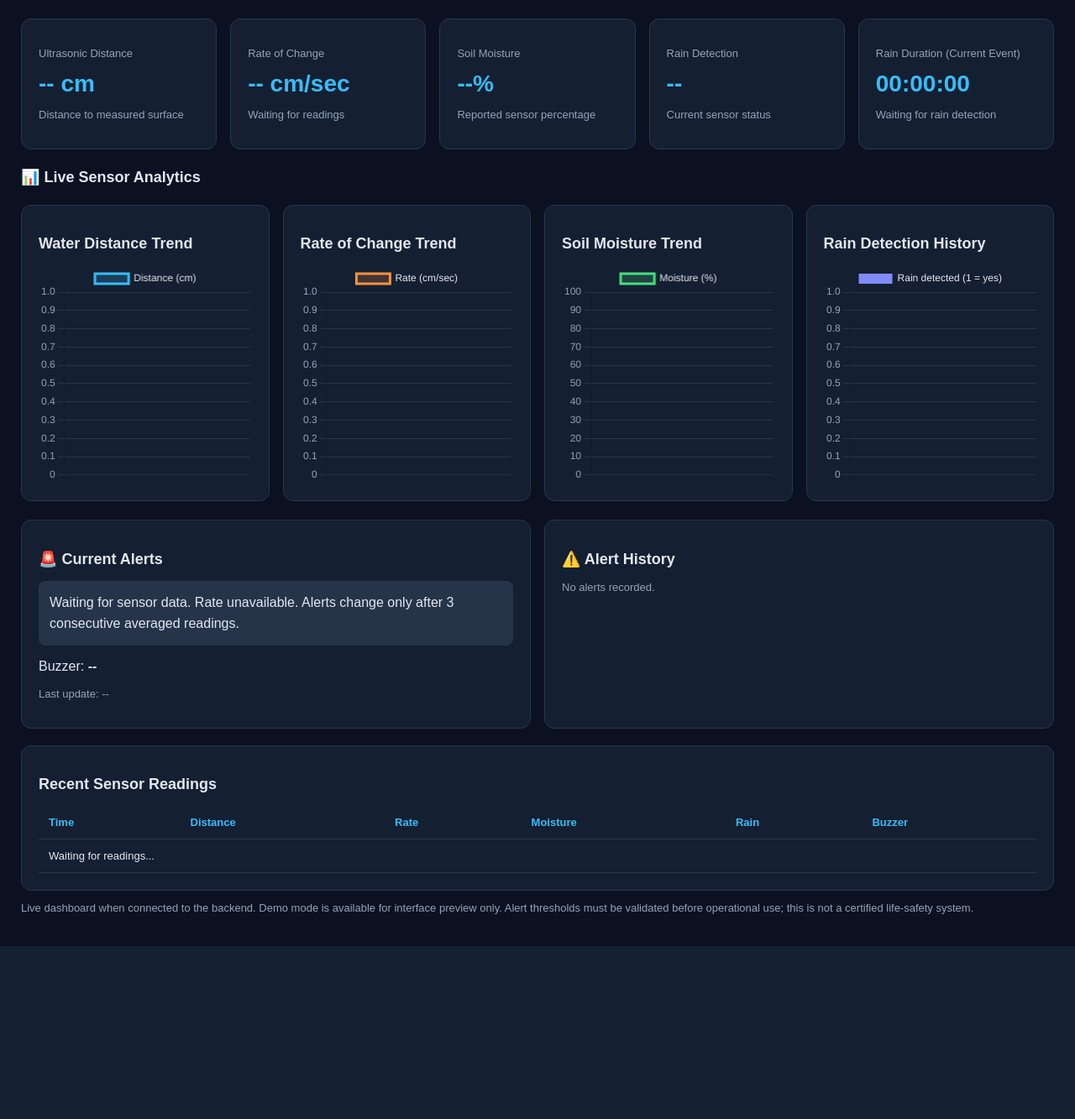
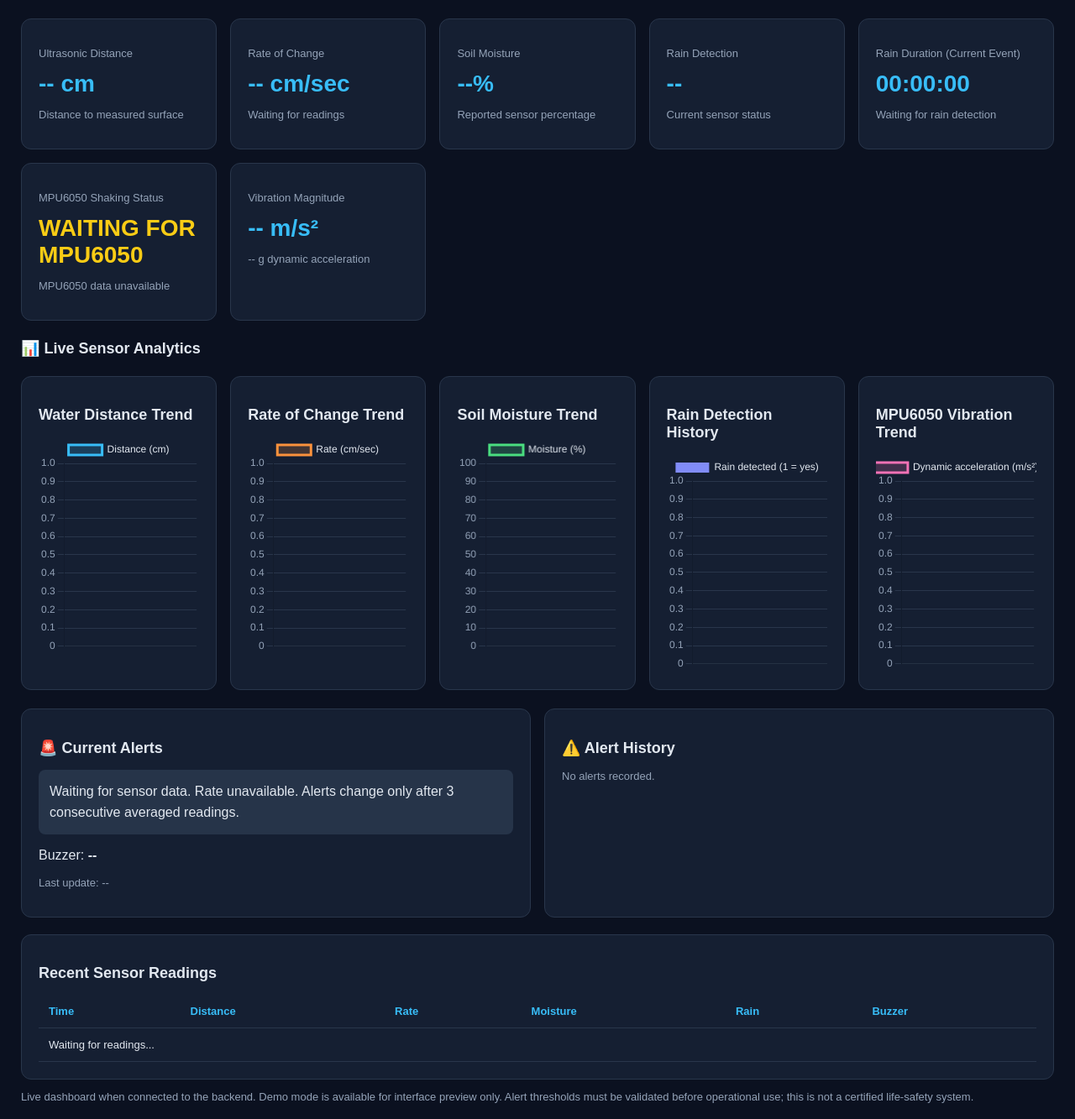
Before and after one commit to khushal-iitjammu/energy-hackathon, a Flask app: page / in a window 1280 px wide. Shown: the part 134-1467 px from the top of the page at 84% size. Before the commit the page ends 1261 px from the top, so only its background shows below. Run offline with Flask 3, Linux system fonts and the light colour scheme; data that the repository does not hold is empty.

Commit message:
Update index.html

```diff
--- a/templates/index.html
+++ b/templates/index.html
@@ -22,6 +22,9 @@ h1{color:#38bdf8}h2{font-size:18px}
 .lower{display:grid;grid-template-columns:1fr 1fr;gap:16px}
 #alert{padding:13px;border-radius:8px;background:#263449;line-height:1.6;overflow-wrap:anywhere}
 #alert.normal{border-left:4px solid #4ade80}#alert.low{border-left:4px solid #facc15}#alert.high{border-left:4px solid #fb7185}
+#earthquakeStatus.alert-state{color:#fb7185}
+#earthquakeStatus.normal-state{color:#4ade80}
+#earthquakeStatus.waiting-state{color:#facc15}
 table{width:100%;border-collapse:collapse;white-space:nowrap;font-size:13px}
 th,td{text-align:left;padding:12px;border-bottom:1px solid #29364b}
 th{color:#38bdf8}.table-wrap{overflow-x:auto}
@@ -45,6 +48,8 @@ button.secondary{background:#334155}
   <div class="card"><p class="muted">Soil Moisture</p><div class="value" id="moisture">--%</div><p class="muted">Reported sensor percentage</p></div>
   <div class="card"><p class="muted">Rain Detection</p><div class="value" id="rain">--</div><p class="muted">Current sensor status</p></div>
   <div class="card"><p class="muted">Rain Duration (Current Event)</p><div class="value" id="rainDuration">00:00:00</div><p class="muted" id="rainDurationNote">Waiting for rain detection</p></div>
+  <div class="card"><p class="muted">MPU6050 Shaking Status</p><div class="value" id="earthquakeStatus">WAITING</div><p class="muted" id="earthquakeNote">Waiting for MPU6050 data</p></div>
+  <div class="card"><p class="muted">Vibration Magnitude</p><div class="value" id="vibration">-- m/s²</div><p class="muted" id="vibrationG">-- g dynamic acceleration</p></div>
 </section>
 
 <h2>📊 Live Sensor Analytics</h2>
@@ -53,6 +58,7 @@ button.secondary{background:#334155}
   <div class="panel"><h2>Rate of Change Trend</h2><div class="chart"><canvas id="rateChart"></canvas></div></div>
   <div class="panel"><h2>Soil Moisture Trend</h2><div class="chart"><canvas id="moistureChart"></canvas></div></div>
   <div class="panel"><h2>Rain Detection History</h2><div class="chart"><canvas id="rainChart"></canvas></div></div>
+  <div class="panel"><h2>MPU6050 Vibration Trend</h2><div class="chart"><canvas id="vibrationChart"></canvas></div></div>
 </section>
 
 <section class="lower">
@@ -176,6 +182,7 @@ charts.distance=createChart("distanceChart","Distance (cm)","#38bdf8");
 charts.rate=createChart("rateChart","Rate (cm/sec)","#fb923c");
 charts.moisture=createChart("moistureChart","Moisture (%)","#4ade80","line",0,100);
 charts.rain=createChart("rainChart","Rain detected (1 = yes)","#818cf8","bar",0,1);
+charts.vibration=createChart("vibrationChart","Dynamic acceleration (m/s²)","#f472b6");
 const el=id=>document.getElementById(id);
 const fmt=(v,n=2)=>v===null||v===undefined||v===""||!Number.isFinite(Number(v))?"--":Number(v).toFixed(n);
 function addAlert(message,time){
@@ -194,6 +201,21 @@ function render(d,rows=[]){
   el("rain").textContent=d.rain_digital_output==null?"--":(Number(d.rain_digital_output)===1?"DETECTED":"NO RAIN");
   updateRainTimerFromReading(d.rain_digital_output);
   el("buzzer").textContent=d.buzzer_digital_status==null?"--":(Number(d.buzzer_digital_status)===1?"ACTIVE":"OFF");
+
+  // MPU6050 fields are supplied by the updated Flask /api/latest endpoint.
+  const mpuValid=d.mpu_valid===true || Number(d.mpu_valid)===1;
+  const quake=Boolean(d.earthquake_detected===true || Number(d.earthquake_detected)===1);
+  const quakeStatus=d.earthquake_status || (mpuValid ? (quake?"VIBRATION_ALERT":"NORMAL") : "MPU6050_UNAVAILABLE");
+  const quakeEl=el("earthquakeStatus");
+  quakeEl.textContent=quakeStatus.replaceAll("_"," ");
+  quakeEl.className=quake ? "value alert-state" : (mpuValid ? "value normal-state" : "value waiting-state");
+  el("earthquakeNote").textContent=mpuValid
+    ? (quake ? "Possible strong shaking detected — verify locally" : "MPU6050 data received")
+    : "MPU6050 data unavailable";
+  el("vibration").textContent=d.vibration_m_s2==null ? "-- m/s²" : fmt(d.vibration_m_s2,3)+" m/s²";
+  el("vibrationG").textContent=d.vibration_g==null ? "-- g dynamic acceleration" : fmt(d.vibration_g,3)+" g dynamic acceleration";
+
+  if(quake) addAlert("MPU6050: possible strong shaking detected",d.received_at);
   el("updated").textContent=d.received_at||"--";
   const rate=avgRate;
   el("direction").textContent=rate==null?"Waiting for readings":rate>0.001?"Average trend: water level rising":rate< -0.001?"Average trend: water level falling":"Average trend: relatively stable";
@@ -214,6 +236,7 @@ function render(d,rows=[]){
   charts.rate.data.datasets[0].data=recent.map(r=>r.rate_cm_s ?? (r.rate_cm_min==null?null:Number(r.rate_cm_min)/60));
   charts.moisture.data.datasets[0].data=recent.map(r=>r.soil_moisture_percent);
   charts.rain.data.datasets[0].data=recent.map(r=>r.rain_digital_output==null?null:Number(r.rain_digital_output));
+  charts.vibration.data.datasets[0].data=recent.map(r=>r.vibration_m_s2==null?null:Number(r.vibration_m_s2));
   Object.values(charts).forEach(c=>c.update("none"));
   const table=el("readings");table.replaceChildren();
   rows.slice(-10).reverse().forEach(r=>{
@@ -243,9 +266,15 @@ function demo(){
   const rate=+(Math.random()*0.06-0.01).toFixed(4);
   const alert=rate>=0.033?"HIGH":rate>=0.008?"LOW":"NORMAL";
   const now=new Date().toLocaleTimeString();
+  const vibration=+(Math.random()*1.4).toFixed(3);
+  const quake=vibration>=1.0 && Math.random()>.65;
   const d={connected:true,received_at:now,packet_number:demoPacket,ultrasonic_distance_cm:+demoDistance.toFixed(2),
     rate_cm_s:rate,rate_cm_min:+(rate*60).toFixed(2),soil_moisture_percent:Math.floor(35+Math.random()*50),
-    rain_digital_output:Math.random()>.8?1:0,buzzer_digital_status:alert==="HIGH"?1:0,alert,message:"Simulated data for interface preview"};
+    rain_digital_output:Math.random()>.8?1:0,buzzer_digital_status:alert==="HIGH"?1:0,
+    mpu_valid:true,accel_x:0.1,accel_y:0.05,accel_z:9.80665+vibration,
+    vibration_m_s2:vibration,vibration_g:+(vibration/9.80665).toFixed(3),
+    earthquake_detected:quake,earthquake_status:quake?"VIBRATION_ALERT":"NORMAL",
+    alert,message:"Simulated data for interface preview"};
   const rows=Array.from({length:Math.min(demoPacket,MAX)},(_,i)=>({...d,received_at:new Date(Date.now()-(Math.min(demoPacket,MAX)-i-1)*2000).toLocaleTimeString(),
     ultrasonic_distance_cm:Math.max(10,Math.min(100,demoDistance+(Math.random()*4-2))),rate_cm_min:+(rate*60).toFixed(2)}));
   render(d,rows);
```
